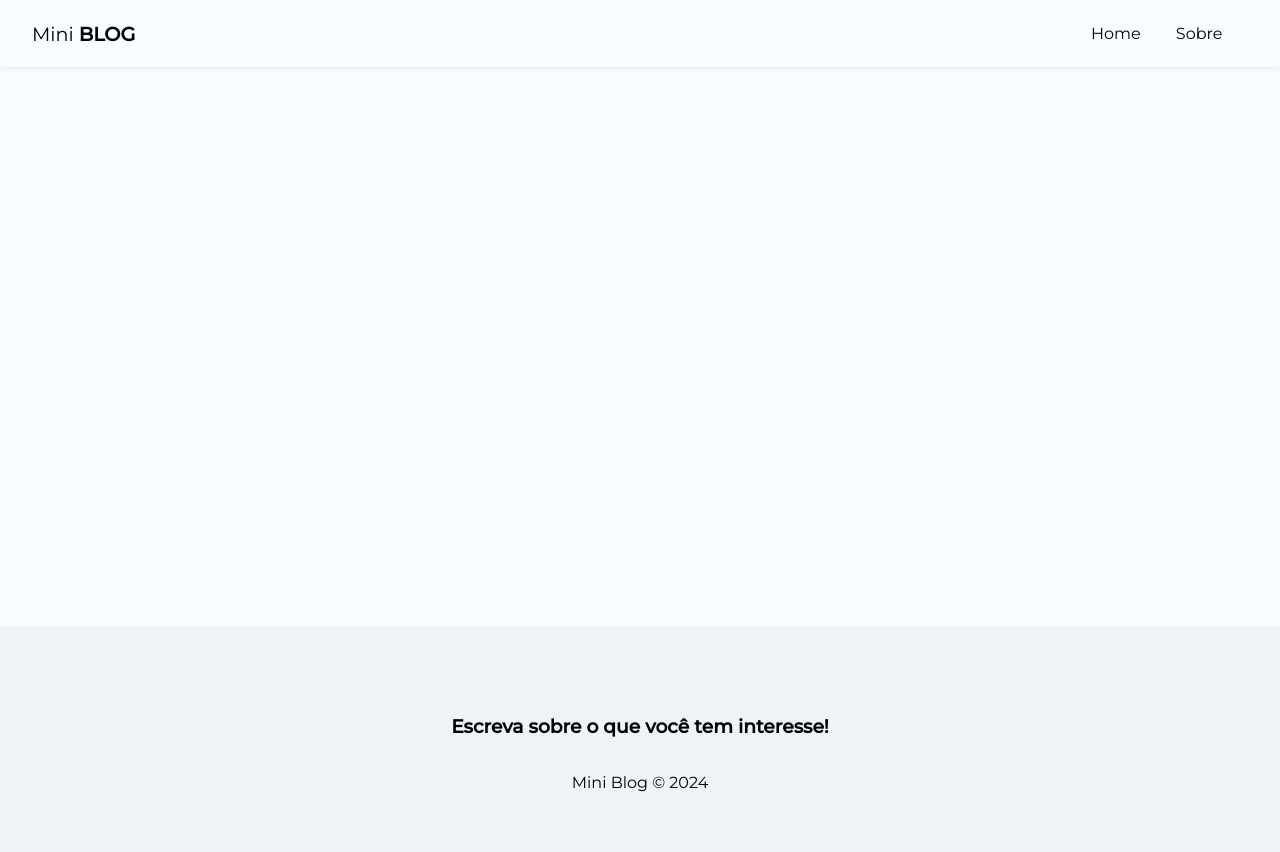
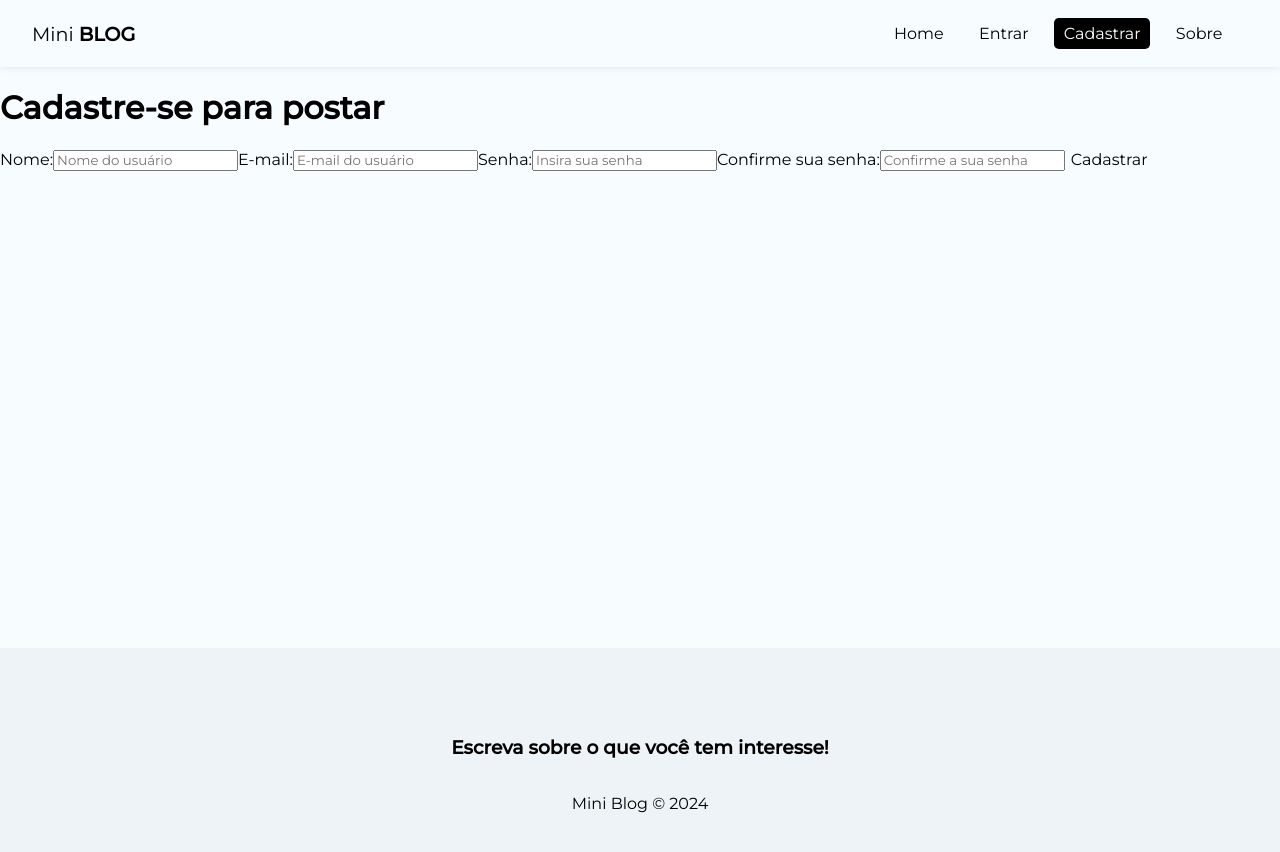
Before and after one commit to EderJrDev/Mini-Blog, a React (Vite) app: page /register in a window 1280 px wide. Shown: the top 852 px of the page. Built offline with nearby package versions, Linux system fonts and the light colour scheme; a web font is replaced by a local one.

Commit message:
feat: create form in register, and add more folders

```diff
--- a/src/App.jsx
+++ b/src/App.jsx
@@ -6,18 +6,21 @@ import Home from "./pages/Home/Home";
 import About from "./pages/About/About";
 import Navbar from "./components/Navbar";
 import Footer from "./components/Footer";
+import Login from "./pages/Login/Login";
+import Register from "./pages/Register/Register";
 
 function App() {
   return (
     <>
       <div className="App">
-
         <BrowserRouter>
           <Navbar />
           <div className="container">
             <Routes>
               <Route path="/" element={<Home />} />
-              <Route path="/about" element={<About />} />
+              <Route path="/about" element={<About />} />{" "}
+              <Route path="/login" element={<Login />} />{" "}
+              <Route path="/register" element={<Register />} />
             </Routes>
           </div>
           <Footer />
--- a/src/components/Navbar.jsx
+++ b/src/components/Navbar.jsx
@@ -1,7 +1,7 @@
-import React from 'react'
-import { NavLink } from 'react-router-dom';
+import React from "react";
+import { NavLink } from "react-router-dom";
 //CSS
-import styles from './Navbar.module.css';
+import styles from "./Navbar.module.css";
 
 const Navbar = () => {
   return (
@@ -11,18 +11,40 @@ const Navbar = () => {
       </NavLink>
       <ul className={styles.links_list}>
         <li>
-          <NavLink to="/" className={({ isActive }) => (isActive ? styles.active : "")}>
+          <NavLink
+            to="/"
+            className={({ isActive }) => (isActive ? styles.active : "")}
+          >
             Home
           </NavLink>
         </li>
         <li>
-          <NavLink to="/about" className={({ isActive }) => (isActive ? styles.active : "")}>
+          <NavLink
+            to="/login"
+            className={({ isActive }) => (isActive ? styles.active : "")}
+          >
+            Entrar
+          </NavLink>
+        </li>
+        <li>
+          <NavLink
+            to="/register"
+            className={({ isActive }) => (isActive ? styles.active : "")}
+          >
+            Cadastrar
+          </NavLink>
+        </li>
+        <li>
+          <NavLink
+            to="/about"
+            className={({ isActive }) => (isActive ? styles.active : "")}
+          >
             Sobre
           </NavLink>
         </li>
       </ul>
     </nav>
-  )
-}
+  );
+};
 
 export default Navbar;
--- a/src/index.css
+++ b/src/index.css
@@ -1,5 +1,5 @@
 body {
-  background-color: #F6FCFF;
+  background-color: #f6fcff;
   padding: 0;
   margin: 0;
   font-family: "Montserrat", sans-serif;
@@ -22,7 +22,7 @@ button {
   background-color: transparent;
   border: none;
   color: #000;
-  transition: .4s;
+  transition: 0.4s;
   font-size: 1em;
   cursor: pointer;
   font-family: "Montserrat", sans-serif;
--- /dev/null
+++ b/src/pages/Login/Login.jsx
@@ -0,0 +1,7 @@
+import React from "react";
+
+const Login = () => {
+  return <div>Login</div>;
+};
+
+export default Login;
--- /dev/null
+++ b/src/pages/Register/Register.jsx
@@ -0,0 +1,52 @@
+import React from "react";
+
+import styles from "./Register.module.css";
+
+const Register = () => {
+  return (
+    <div>
+      <h1>Cadastre-se para postar</h1>
+      <form>
+        <label>
+          <span>Nome:</span>
+          <input
+            type="text"
+            name="displayName"
+            required
+            placeholder="Nome do usuário"
+          />
+        </label>
+        <label>
+          <span>E-mail:</span>
+          <input
+            type="email"
+            name="email"
+            required
+            placeholder="E-mail do usuário"
+          />
+        </label>
+        <label>
+          <span>Senha:</span>
+          <input
+            type="password"
+            name="password"
+            required
+            placeholder="Insira sua senha"
+          />
+        </label>
+        <label>
+          <span>Confirme sua senha:</span>
+          <input
+            type="password"
+            name="confirmPassword"
+            required
+            placeholder="Confirme a sua senha"
+          />
+        </label>
+        <button className="btn">Cadastrar</button>
+      </form>
+    </div>
+  );
+};
+
+export default Register;
```
Also changed, not shown: src/pages/Login/Login.module.css (added), src/pages/Register/Register.module.css (added).
